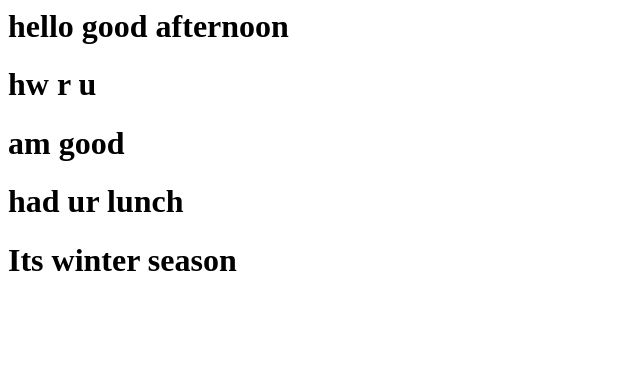
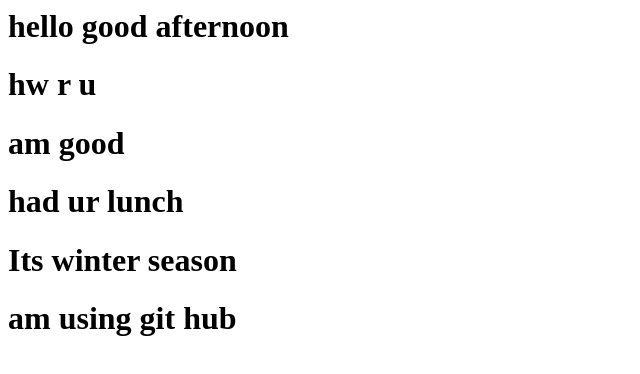
Before and after one commit to manasa0394/Manasa-SG, a plain HTML site: page index.html in a window 1280 px wide. Shown: the whole page, without its empty margins (0-640 px from the left). Drawn offline with Linux system fonts and the light colour scheme.

Commit message:
i added 6th line

```diff
--- a/index.html
+++ b/index.html
@@ -3,3 +3,4 @@
 <h1>am good</h1>
 <h1>had ur lunch</h1>
 <h1>Its winter season</h1>
+<h1>am using git hub</h1>
```
